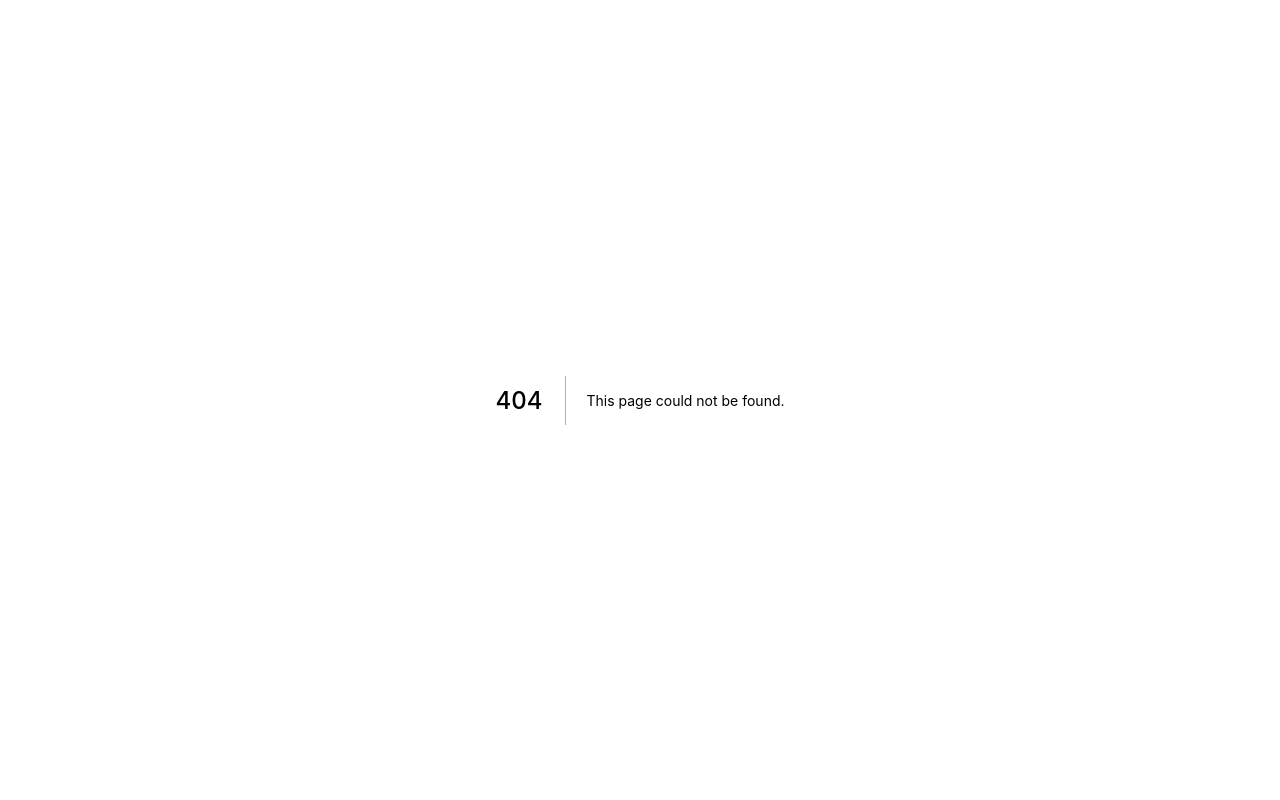
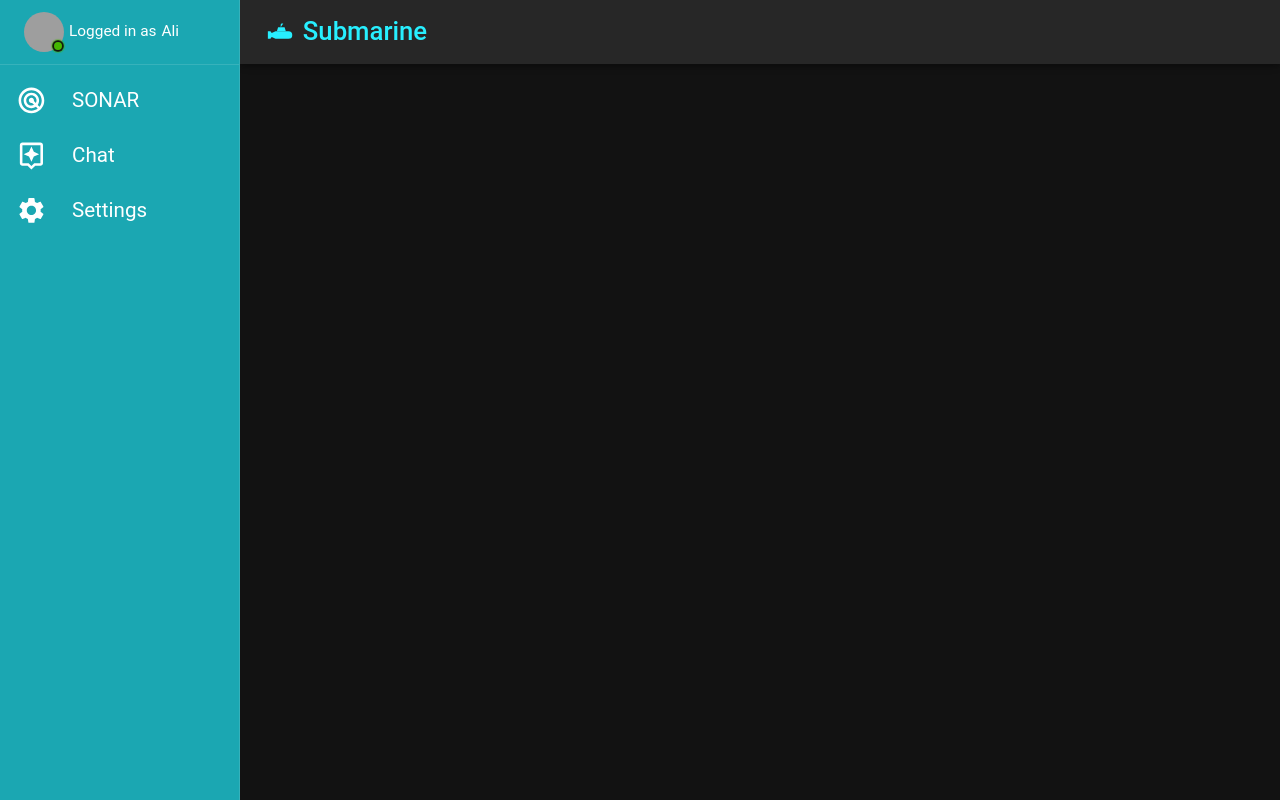
Before and after one commit to cometbroom/dating_app, a Next.js app: page /application in a window 1280 px wide. Before the commit this address had no page. Built offline with nearby package versions, Linux system fonts and the light colour scheme; grey boxes are pictures that could not be loaded.

Commit message:
Application layout finished

```diff
--- /dev/null
+++ b/pages/application/index.js
@@ -0,0 +1,5 @@
+import ApplicationLayout from "../../src/components/ApplicationLayout";
+
+export default function index() {
+  return <ApplicationLayout></ApplicationLayout>;
+}
--- a/src/backend/Sonar/db.js
+++ b/src/backend/Sonar/db.js
@@ -1,6 +1,6 @@
 import { writeFileSync, readFileSync } from "fs";
 
-const USERSPATH = new URL("./users.json", import.meta.url);
+const USERSPATH = new URL("./profiles.json", import.meta.url);
 
 function writeList(list) {
   const jsonString = JSON.stringify(list, null, 2);
--- /dev/null
+++ b/src/components/ApplicationLayout.js
@@ -0,0 +1,83 @@
+import * as React from "react";
+import Box from "@mui/material/Box";
+import Drawer from "@mui/material/Drawer";
+import AppBar from "@mui/material/AppBar";
+import Toolbar from "@mui/material/Toolbar";
+import List from "@mui/material/List";
+import Typography from "@mui/material/Typography";
+import Divider from "@mui/material/Divider";
+import ListItem from "@mui/material/ListItem";
+import ListItemButton from "@mui/material/ListItemButton";
+import ListItemIcon from "@mui/material/ListItemIcon";
+import ListItemText from "@mui/material/ListItemText";
+import { COLORS } from "../../src/tools/constants";
+import LogoIcon from "../../src/components/LogoIcon";
+import BadgedAvatar from "../../src/components/BadgedAvatar";
+import RadarIcon from "@mui/icons-material/Radar";
+import AssistantOutlinedIcon from "@mui/icons-material/AssistantOutlined";
+import SettingsIcon from "@mui/icons-material/Settings";
+
+const drawerWidth = 240;
+const LIST_ITEMS = [
+  { title: "SONAR", icon: <RadarIcon /> },
+  { title: "Chat", icon: <AssistantOutlinedIcon /> },
+  { title: "Settings", icon: <SettingsIcon /> },
+];
+
+export default function ApplicationLayout(props) {
+  return (
+    <Box sx={{ display: "flex" }}>
+      <AppBar
+        position="fixed"
+        sx={{
+          width: `calc(100% - ${drawerWidth}px)`,
+          ml: `${drawerWidth}px`,
+        }}
+      >
+        <Toolbar sx={{ color: COLORS.primary }}>
+          <LogoIcon />
+        </Toolbar>
+      </AppBar>
+      <Drawer
+        sx={{
+          width: drawerWidth,
+          flexShrink: 0,
+          "& .MuiDrawer-paper": {
+            width: drawerWidth,
+            backgroundColor: COLORS.primaryDark,
+            boxSizing: "border-box",
+          },
+        }}
+        variant="permanent"
+        anchor="left"
+      >
+        <Toolbar sx={{ display: "flex", gap: "5px" }}>
+          <BadgedAvatar
+            src="https://randomuser.me/api/portraits/thumb/men/75.jpg"
+            alt="Ali's avatar photo"
+          />
+          <Typography variant="caption">Logged in as </Typography>
+          <Typography variant="caption">Ali</Typography>
+        </Toolbar>
+        <Divider />
+        <List>
+          {LIST_ITEMS.map((item, index) => (
+            <ListItem key={index} disablePadding>
+              <ListItemButton>
+                <ListItemIcon>{item.icon}</ListItemIcon>
+                <ListItemText primary={item.title} />
+              </ListItemButton>
+            </ListItem>
+          ))}
+        </List>
+      </Drawer>
+      <Box
+        component="main"
+        sx={{ flexGrow: 1, bgcolor: "background.default", p: 3 }}
+      >
+        <Toolbar />
+        {props.children}
+      </Box>
+    </Box>
+  );
+}
--- /dev/null
+++ b/src/components/BadgedAvatar.js
@@ -0,0 +1,47 @@
+import { styled } from "@mui/material/styles";
+import Badge from "@mui/material/Badge";
+import Avatar from "@mui/material/Avatar";
+import Stack from "@mui/material/Stack";
+
+const StyledBadge = styled(Badge)(({ theme }) => ({
+  "& .MuiBadge-badge": {
+    backgroundColor: "#44b700",
+    color: "#44b700",
+    boxShadow: `0 0 0 2px ${theme.palette.background.paper}`,
+    "&::after": {
+      position: "absolute",
+      top: 0,
+      left: 0,
+      width: "100%",
+      height: "100%",
+      borderRadius: "50%",
+      animation: "ripple 1.2s infinite ease-in-out",
+      border: "1px solid currentColor",
+      content: '""',
+    },
+  },
+  "@keyframes ripple": {
+    "0%": {
+      transform: "scale(.8)",
+      opacity: 1,
+    },
+    "100%": {
+      transform: "scale(2.4)",
+      opacity: 0,
+    },
+  },
+}));
+
+export default function BadgedAvatar({ alt, src }) {
+  return (
+    <Stack direction="row" spacing={2}>
+      <StyledBadge
+        overlap="circular"
+        anchorOrigin={{ vertical: "bottom", horizontal: "right" }}
+        variant="dot"
+      >
+        <Avatar alt={alt} src={src} />
+      </StyledBadge>
+    </Stack>
+  );
+}
--- a/src/components/LandingContent.js
+++ b/src/components/LandingContent.js
@@ -39,7 +39,9 @@ export default function LandingContent() {
           item
           xs={12}
         >
-          <Button variant="contained">Get Started</Button>
+          <Button variant="contained" href="/application/">
+            Get Started
+          </Button>
         </Grid>
       </Grid>
     </>
--- /dev/null
+++ b/src/tools/constants.js
@@ -0,0 +1,14 @@
+export const COLORS = {
+  primary: "#27efff",
+  primaryDark: "#1BA7B2",
+  primaryLight: "#52F2FF",
+  secondary: "#fff1c7",
+  secondaryDark: "#B2A88B",
+  secondaryLight: "#FFF3D2",
+  error: "#f44336",
+  errorLight: "#E57373",
+  errorDark: "#d32f2f",
+  warning: "#ff9800",
+  warningLight: "#ffb74d",
+  warningDark: "#f57c00",
+};
```
Also changed, not shown: src/backend/Sonar/profiles.json (renamed from src/backend/Sonar/users.json).
